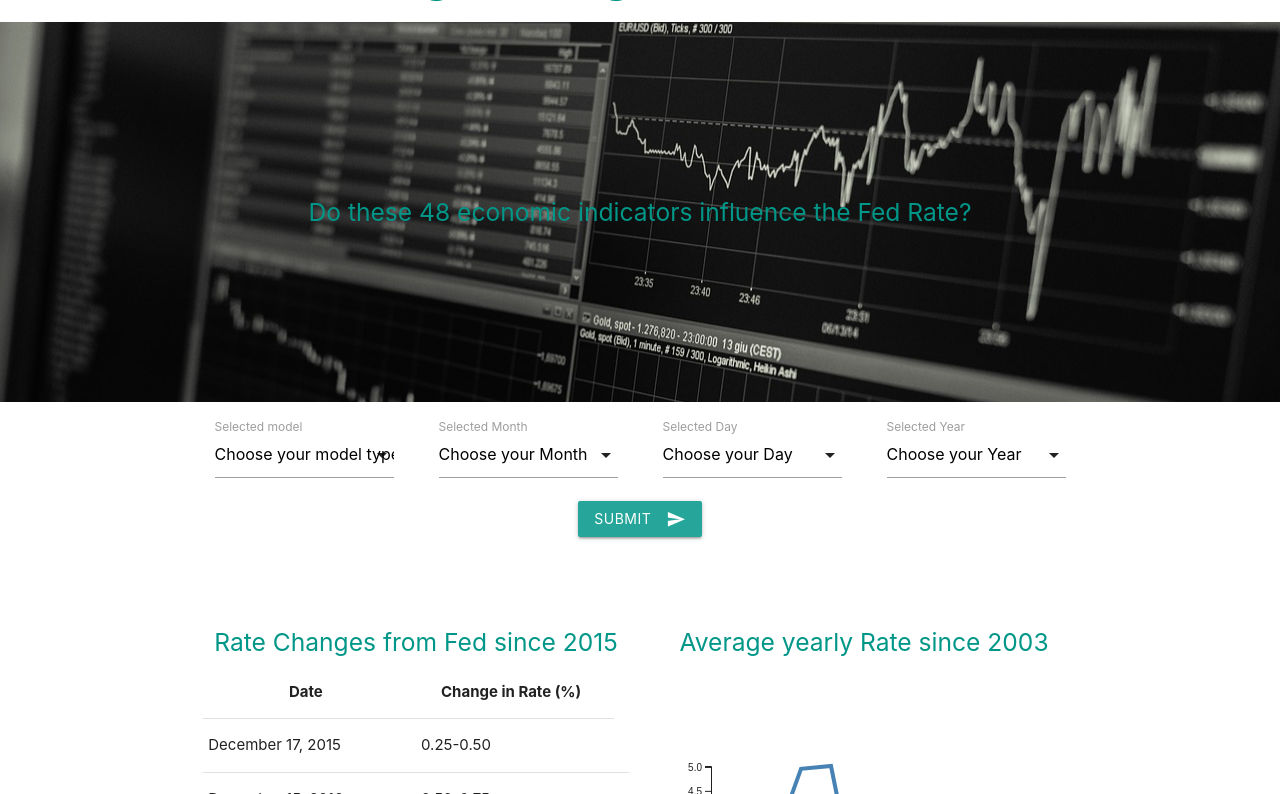
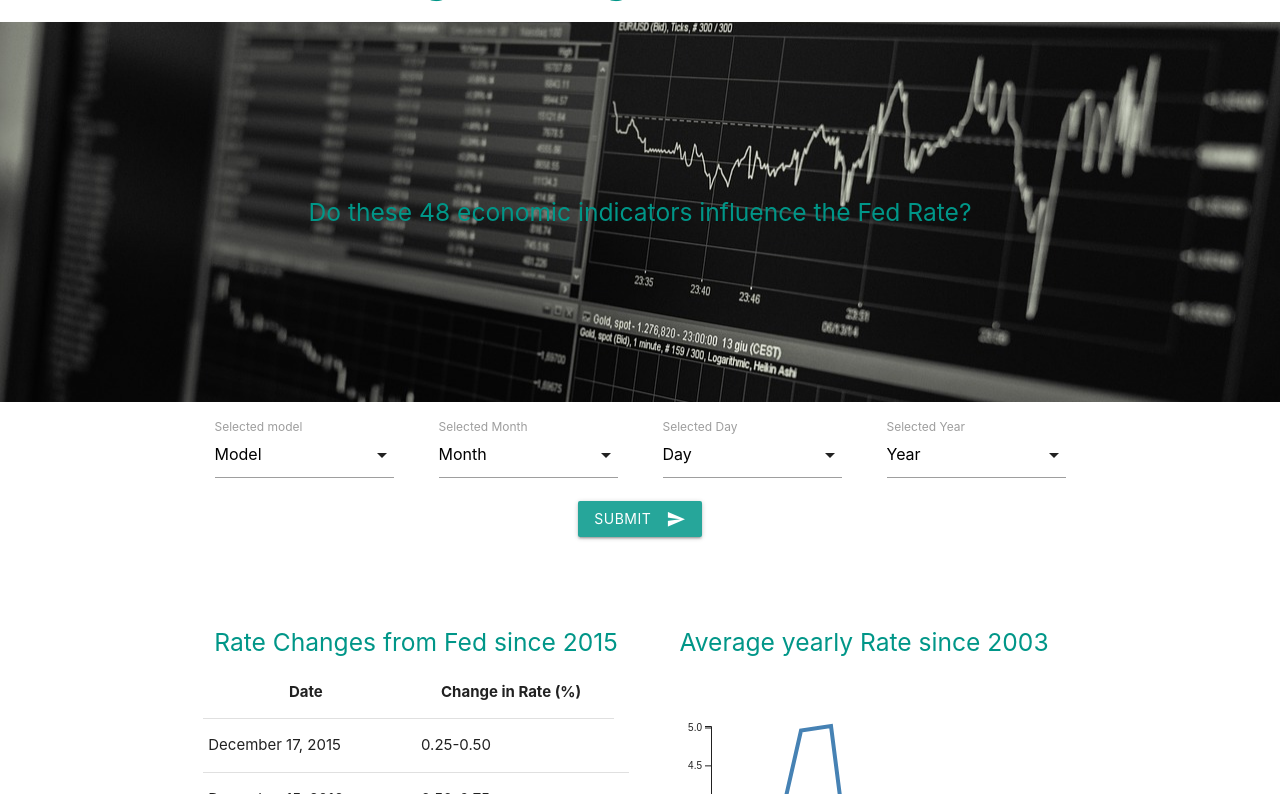
Before and after one commit to DataNoob0723/interest_rate_analysis, a Flask app: page / in a window 1280 px wide. Shown: the part 158-952 px from the top of the page. Run offline with Flask 2, Linux system fonts and the light colour scheme; some libraries are stand-ins or nearby versions.

Commit message:
corrected containers

```diff
--- a/static/js/app.js
+++ b/static/js/app.js
@@ -260,11 +260,11 @@ function returnData(e){
    // Define SVG area dimensions
    const
    svgWidth = 600,
-   svgHeight = 400;
+   svgHeight = 500;
 
 // Define the chart's margins as an object
 const margin = {
-   top: 100,
+   top: 60,
    right: 60,
    bottom: 60,
    left: 60
--- a/templates/index.html
+++ b/templates/index.html
@@ -40,7 +40,7 @@
           <!--   Dropdown   -->
           <div class="input-field col s12">
             <select id="selected_model" onChange="inputChangeModelType(event)">
-              <option value="" disabled selected>Choose your model type</option>
+              <option value="" disabled selected>Model</option>
               <option value="LR">Logistic Regression</option>
               <option value="KNN">K-Nearest Neighbours</option>
               <option value="CART">Decision Tree</option>
@@ -57,7 +57,7 @@
           <!--   Dropdown   -->
           <div class="input-field col s12">
             <select id="selected_month" onChange="inputChangeMonth(event)">
-              <option value="" disabled selected>Choose your Month</option>
+              <option value="" disabled selected>Month</option>
               <option value="1">January</option>
               <option value="2">February</option>
               <option value="3">March</option>
@@ -79,7 +79,7 @@
           <!--   Dropdown   -->
           <div class="input-field col s12">
             <select id="selected_day" onChange="inputChangeDay(event)">
-              <option value="" disabled selected>Choose your Day</option>
+              <option value="" disabled selected>Day</option>
               <option value="1">1</option>
               <option value="2">2</option>
               <option value="3">3</option>
@@ -120,7 +120,7 @@
           <!--   Dropdown   -->
           <div class="input-field col s12">
             <select id="selected_year" onChange="inputChangeYear(event)">
-              <option value="" disabled selected>Choose your Year</option>
+              <option value="" disabled selected>Year</option>
               <option value="2015">2015</option>
               <option value="2016">2016</option>
               <option value="2017">2017</option>
@@ -213,6 +213,7 @@
         </div>
       </div>
     </div>
+  </div>
 
 
 
```
